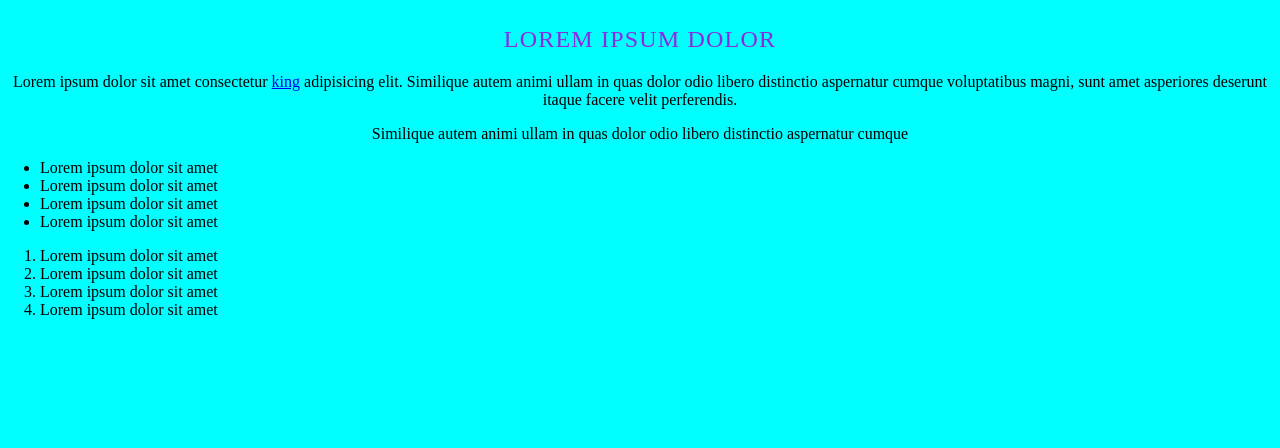
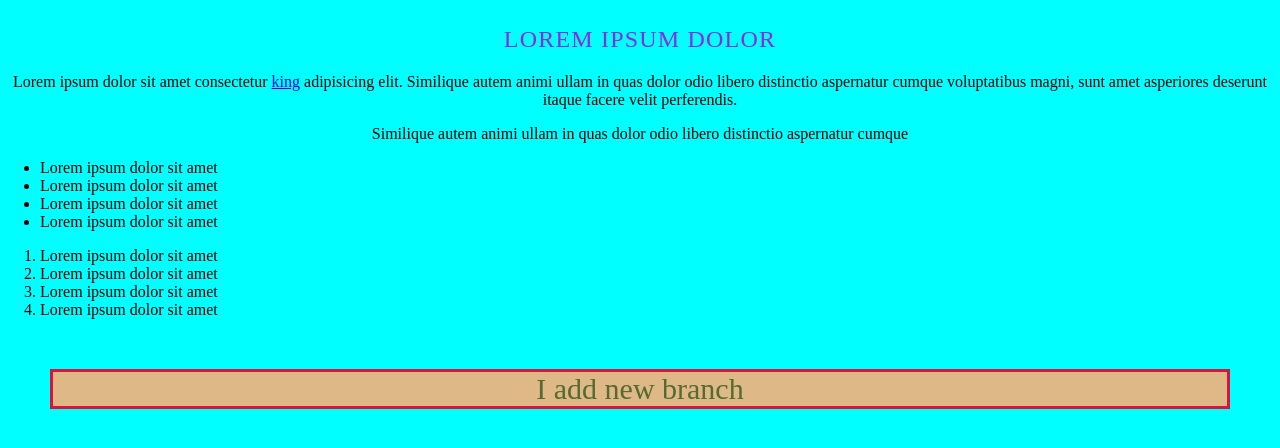
Before and after one commit to Menibaeva/first-project, a plain HTML site: page index.html in a window 1280 px wide. Drawn offline with Linux system fonts and the light colour scheme.

Commit message:
commit in to new branch

```diff
--- a/css/style.css
+++ b/css/style.css
@@ -17,3 +17,10 @@ h1{
     margin: 26px 0 20px;
     color: blueviolet;
 }
+#newbr {
+	font-size: 30px;
+	color: darkolivegreen;
+	border: 3px solid crimson;
+	margin: 50px;
+	background-color: burlywood;
+}
--- a/index.html
+++ b/index.html
@@ -21,5 +21,6 @@
     <li>Lorem ipsum dolor sit amet</li>
     <li>Lorem ipsum dolor sit amet</li>
   </ol>
+  <p id="newbr">I add new branch</p>
  </body>
 </html
```
